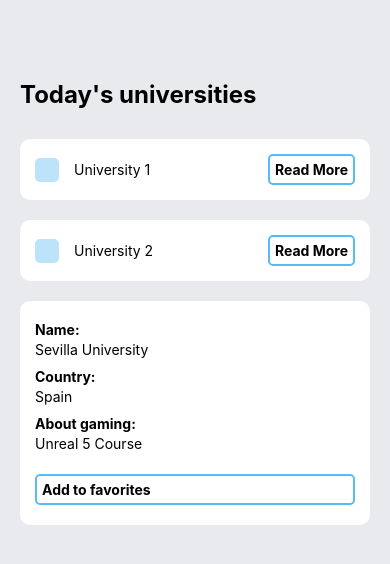
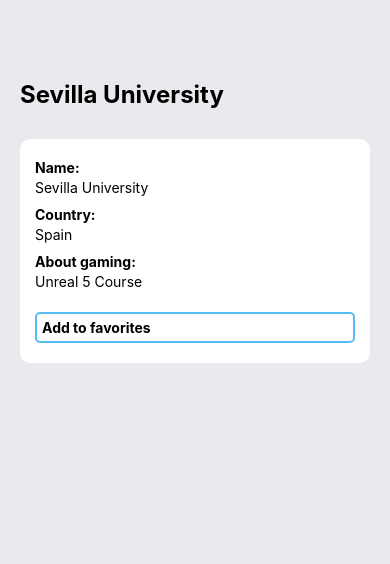
Before and after one commit to e2matheus/university-gaming, a React Native app: screen / in a window 390 px wide. Shown: the top 564 px of the page. Built offline with nearby package versions, Linux system fonts and the light colour scheme.

Commit message:
Add university details component and show as Home screen

```diff
--- a/App.js
+++ b/App.js
@@ -1,40 +1,18 @@
 import React from 'react';
-import { StyleSheet, Text, View } from 'react-native';
 
-import University from './src/components/University';
-import UniversityDetailsCard from './src/components/UniversityDetailsCard/UniversityDetailsCard';
+import UniversityDetails from './src/components/UniversityDetails/UniversityDetails';
 
 const App = () => {
+  const title = "Sevilla University";
+
   return (
-        <View style={styles.container} >
-          <View style={styles.universitiesWrapper}>
-            <Text style={styles.sectionTitle}>Today's universities</Text>
-            <View style={styles.items}>
-              <University title="University 1" />
-              <University title="University 2" />
-              <UniversityDetailsCard name="Sevilla University" country="Spain" aboutGaming="Unreal 5 Course" />
-            </View>
-          </View>
-        </View>
+        <UniversityDetails
+          title={title}
+          name={title}
+          country="Spain"
+          aboutGaming="Unreal 5 Course"
+        />
   );
 };
 
-const styles = StyleSheet.create({
-  container: {
-    flex: 1,
-    backgroundColor: '#E8EAED',
-  },
-  universitiesWrapper: {
-    paddingTop: 80,
-    paddingHorizontal: 20,
-  },
-  sectionTitle: {
-    fontSize: 24,
-    fontWeight: 'bold',
-  },
-  items: {
-    marginTop: 30,
-  },
-});
-
 export default App;
--- /dev/null
+++ b/src/components/UniversityDetails/UniversityDetails.js
@@ -0,0 +1,37 @@
+import React from 'react';
+import { StyleSheet, Text, View } from 'react-native';
+
+import UniversityDetailsCard from '../UniversityDetailsCard/UniversityDetailsCard';
+
+const UniversityDetails = ({ title, name, country, aboutGaming }) => {
+  return (
+        <View style={styles.container} >
+          <View style={styles.universitiesWrapper}>
+            <Text style={styles.sectionTitle}>{title}</Text>
+            <View style={styles.items}>
+              <UniversityDetailsCard name={name} country={country} aboutGaming={aboutGaming} />
+            </View>
+          </View>
+        </View>
+  );
+};
+
+const styles = StyleSheet.create({
+  container: {
+    flex: 1,
+    backgroundColor: '#E8EAED',
+  },
+  universitiesWrapper: {
+    paddingTop: 80,
+    paddingHorizontal: 20,
+  },
+  sectionTitle: {
+    fontSize: 24,
+    fontWeight: 'bold',
+  },
+  items: {
+    marginTop: 30,
+  },
+});
+
+export default UniversityDetails;
```
